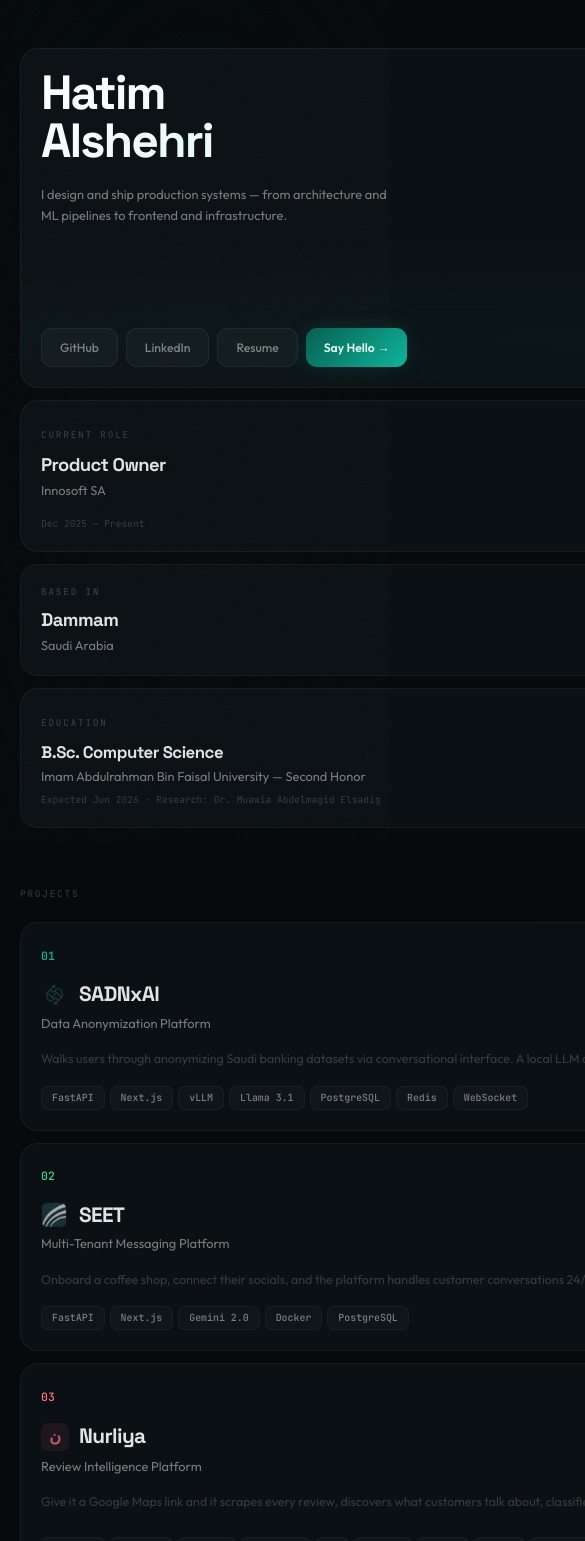
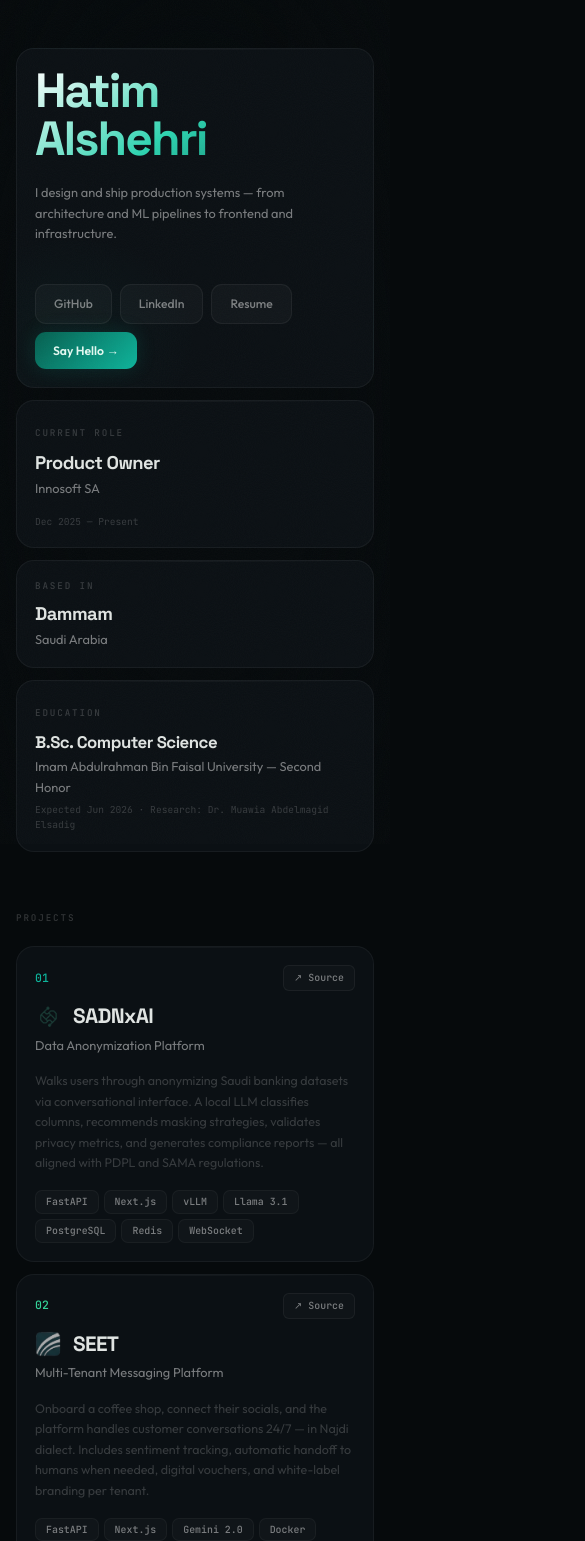
Before and after one commit to taurusn/hatim-alshehri.com, a React (Vite) app: page / in a window 390 px wide. Shown: the top 1541 px of the page, 585 px wide, since content can reach past the window. Built offline with nearby package versions, Linux system fonts and the light colour scheme.

Commit message:
fix: mobile responsiveness — overflow, text wrapping, grid constraints

```diff
--- a/package.json
+++ b/package.json
@@ -23,6 +23,7 @@
     "eslint": "^9.39.4",
     "eslint-plugin-react-hooks": "^7.0.1",
     "eslint-plugin-react-refresh": "^0.5.2",
+    "gh-pages": "^6.3.0",
     "globals": "^17.4.0",
     "vite": "^8.0.1"
   }
--- a/src/index.css
+++ b/src/index.css
@@ -70,6 +70,7 @@ body {
   line-height: 1.6;
   overflow-x: hidden;
   min-height: 100vh;
+  max-width: 100vw;
 }
 
 /* ─── Selection ─── */
@@ -188,6 +189,7 @@ body::after {
   margin: 0 auto;
   padding: clamp(3rem, 8vw, 6rem) clamp(1.25rem, 4vw, 2.5rem);
   z-index: 1;
+  overflow: hidden;
 }
 
 /* ================================================================
@@ -199,6 +201,12 @@ body::after {
   display: grid;
   grid-template-columns: repeat(4, 1fr);
   gap: 12px;
+  max-width: 100%;
+  overflow: hidden;
+}
+
+.grid > * {
+  min-width: 0;
 }
 
 .span-2  { grid-column: span 2; }
@@ -218,6 +226,16 @@ body::after {
     grid-column: span 1;
     grid-row: span 1;
   }
+  .page {
+    padding-left: 1rem;
+    padding-right: 1rem;
+    overflow: hidden;
+  }
+  .btns { gap: 6px; }
+  .btn { padding: 8px 14px; font-size: 0.72rem; }
+  .hero-name { font-size: 2.5rem; }
+  .stat-val { font-size: 1.3rem; }
+  .proj-split { gap: 1rem; }
 }
 
 /* ================================================================
@@ -228,9 +246,11 @@ body::after {
   background: var(--surface);
   border: 1px solid var(--border);
   border-radius: var(--r);
-  padding: clamp(20px, 3vw, 28px);
+  padding: clamp(18px, 3vw, 28px);
   position: relative;
   overflow: hidden;
+  min-width: 0;
+  word-break: break-word;
   transition:
     background 0.35s ease,
     border-color 0.35s ease,
@@ -333,6 +353,7 @@ body::after {
   font-size: 0.78rem;
   color: var(--faint);
   line-height: 1.65;
+  overflow-wrap: break-word;
 }
 
 .mono-sm {
@@ -381,6 +402,8 @@ body::after {
   display: flex;
   flex-wrap: wrap;
   gap: 5px;
+  max-width: 100%;
+  overflow: hidden;
 }
 
 /* ================================================================
```
Also changed, not shown: 1 other file (tests, documents, lock files or other folders).
